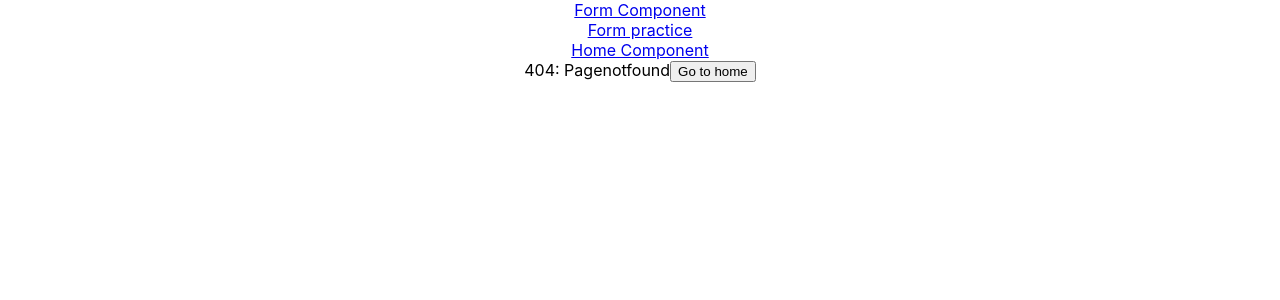
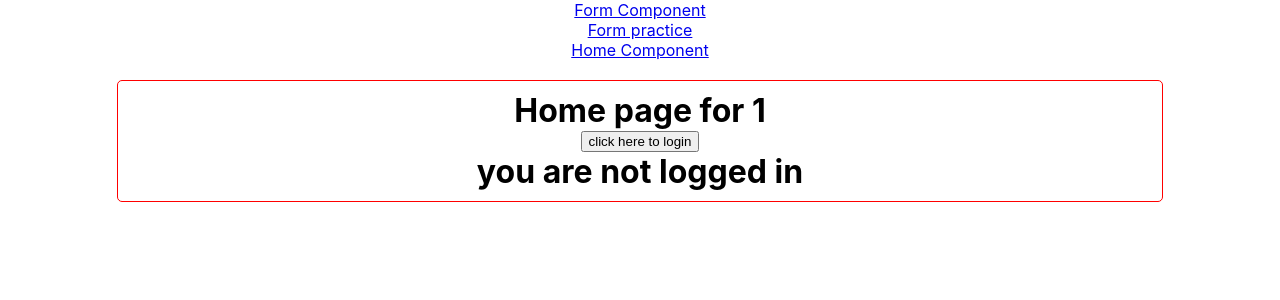
Before and after one commit to Dipak2056/use-state--context--effect-and-refs, a React (Create React App) app: page /home/1 in a window 1280 px wide. Before the commit this address had no page. Shown: the top 300 px of the page. Built offline with nearby package versions, Linux system fonts and the light colour scheme.

Commit message:
using useParams hook is also done

```diff
--- a/src/components/Home.jsx
+++ b/src/components/Home.jsx
@@ -1,11 +1,13 @@
 import React, { useContext } from "react";
 import { LoginContext } from "../Helper/Context";
+import { useParams } from "react-router-dom";
 
 export const Home = () => {
   const { loggedin, setLoggedin } = useContext(LoginContext);
+  let { username } = useParams();
   return (
     <div className="container">
-      <h1>Home</h1>
+      <h1>Home page for {username}</h1>
       <button onClick={() => setLoggedin(true)}>click here to login</button>
       {loggedin ? <h1>you are logged in</h1> : <h1>you are not logged in</h1>}
     </div>
--- a/src/components/Router/Pagenotfound.jsx
+++ b/src/components/Router/Pagenotfound.jsx
@@ -1,11 +1,12 @@
 import React from "react";
-import { useNavigate } from "react-router-dom";
+import { useNavigate, useParams } from "react-router-dom";
 
 function Pagenotfound() {
   let navigate = useNavigate();
+  let { username } = useParams();
   return (
     <div>
-      404: Pagenotfound
+      <h1>This is the profile page for {username}</h1>
       <button
         onClick={() => {
           navigate("/");
--- a/src/components/Router/RoutingPage.jsx
+++ b/src/components/Router/RoutingPage.jsx
@@ -15,8 +15,8 @@ const RoutingPage = () => {
       </nav>
       <Routes>
         <Route path="/" element={<FormComponent />} />
-        <Route path="/practice" element={<PracticeForm />} />
-        <Route path="/home" element={<Home />} />
+        <Route path="/practice/" element={<PracticeForm />} />
+        <Route path="/home/:username" element={<Home />} />
         <Route path="*" element={<Pagenotfound />} />
       </Routes>
     </Router>
```
